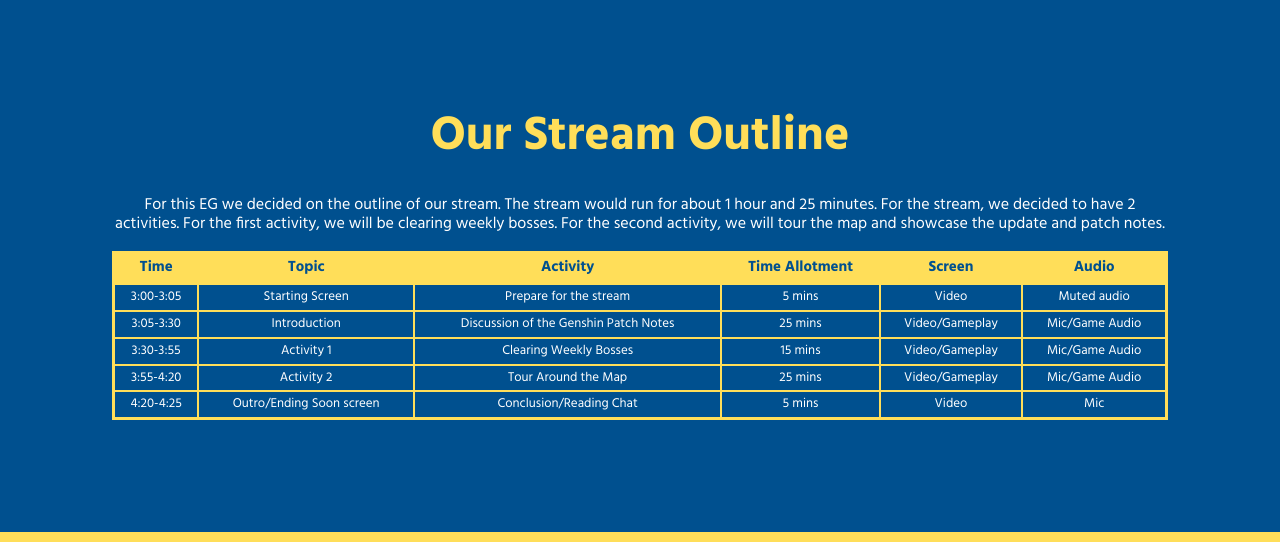
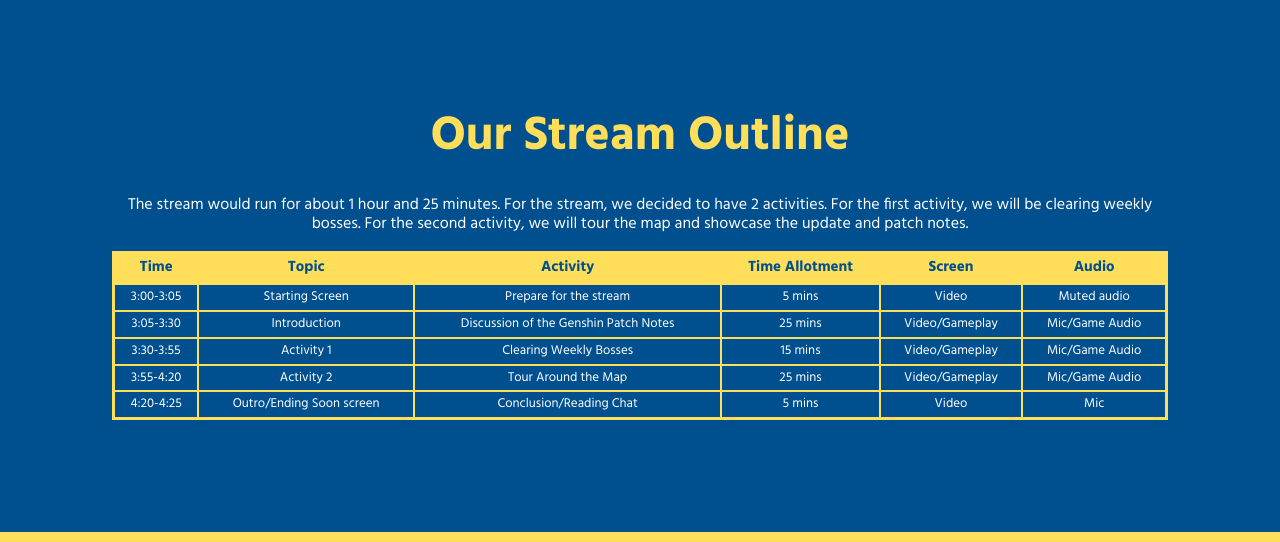
Before and after one commit to hexemental/hexemental, a website built with Parcel: page our-events.html in a window 1280 px wide. Shown: the part 1609-2151 px from the top of the page. Built offline with nearby package versions, Linux system fonts and the light colour scheme.

Commit message:
Update our-events.html

```diff
--- a/our-events.html
+++ b/our-events.html
@@ -394,8 +394,7 @@ table.minimalistBlack tfoot td {
             </h1>
             <span class="quarter2-text87">
               <span>
-                For this EG we decided on the outline of our stream. The stream
-                would run for about 1 hour and 25 minutes. For the stream, we
+                The stream would run for about 1 hour and 25 minutes. For the stream, we
                 decided to have 2 activities. For the first activity, we will be
                 clearing weekly bosses. For the second activity, we will tour
                 the map and showcase the update and patch notes.
```
